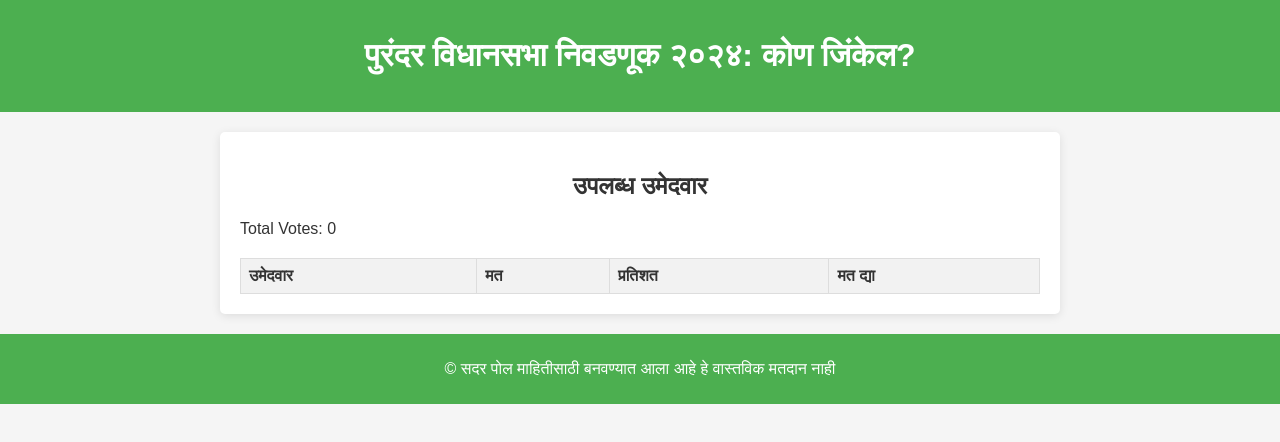
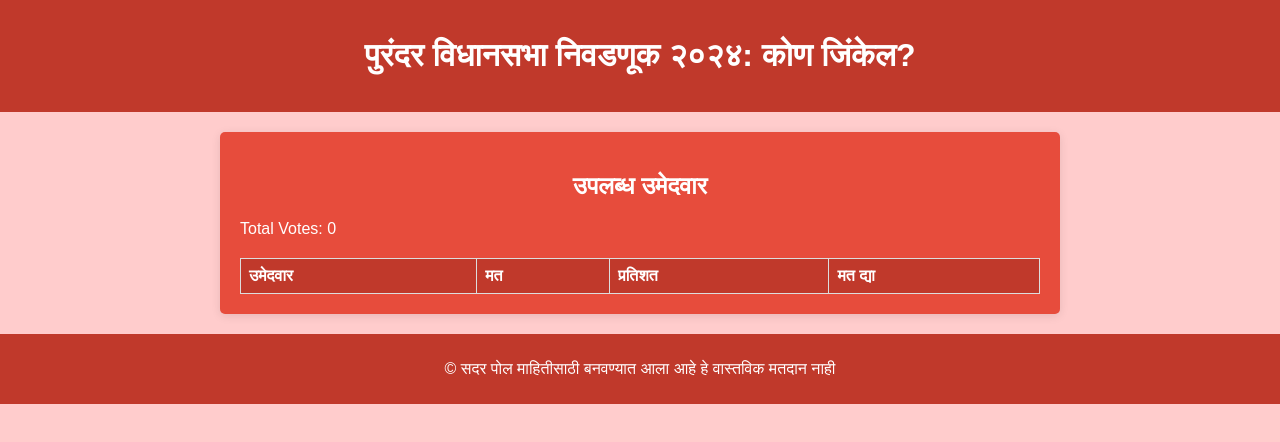
Before and after one commit to purandarNews/purandar-election-2024, a plain HTML site: page vote.html in a window 1280 px wide. Drawn offline with Linux system fonts and the light colour scheme; no server answers.

Commit message:
Update vote.html

```diff
--- a/vote.html
+++ b/vote.html
@@ -9,12 +9,12 @@
     font-family: Arial, sans-serif;
     margin: 0;
     padding: 0;
-            background-color: #f5f5f5;
-            color: #333;
+    background-color: #ffcccc; /* Light red background */
+    color: white; /* White text color */
 }
 
 header {
-            background-color: #4CAF50;
+    background-color: #c0392b; /* Dark red */
     color: white;
     text-align: center;
     padding: 1em 0;
@@ -24,7 +24,7 @@
     max-width: 800px;
     margin: 20px auto;
     padding: 20px;
-            background-color: white;
+    background-color: #e74c3c; /* Medium red */
     box-shadow: 0 2px 10px rgba(0, 0, 0, 0.1);
     border-radius: 5px;
 }
@@ -43,10 +43,11 @@
     border: 1px solid #ddd;
     padding: 8px;
     text-align: left;
+    color: white; /* White text in table cells */
 }
 
 .candidate-table th {
-            background-color: #f2f2f2;
+    background-color: #c0392b; /* Dark red for table header */
 }
 
 .candidate-name {
@@ -62,8 +63,8 @@
 }
 
 button {
-            background-color: #4CAF50;
-            color: white;
+    background-color: #c0392b; /* Dark red */
+    color: white; /* White text on buttons */
     border: none;
     padding: 10px 15px;
     cursor: pointer;
@@ -72,19 +73,19 @@
 }
 
 button:hover {
-            background-color: #45a049;
+    background-color: #e74c3c; /* Lighter red on hover */
 }
 
 footer {
     text-align: center;
     margin-top: 20px;
     padding: 10px 0;
-            background-color: #4CAF50;
+    background-color: #c0392b; /* Dark red */
     color: white;
 }
 
 .message {
-            color: red;
+    color: red; /* Message in red */
     text-align: center;
     margin-bottom: 20px;
 }
```
Lines whose indentation alone changed are shown as unchanged.
